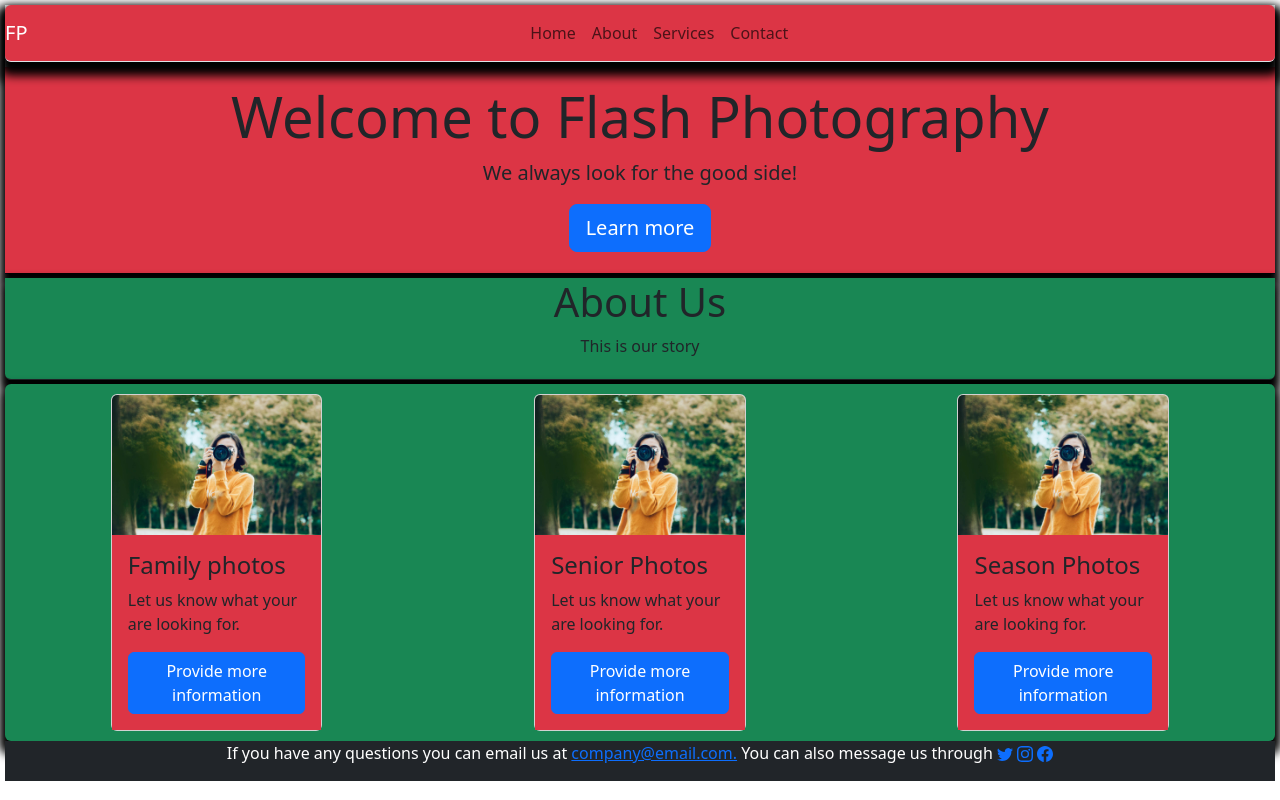
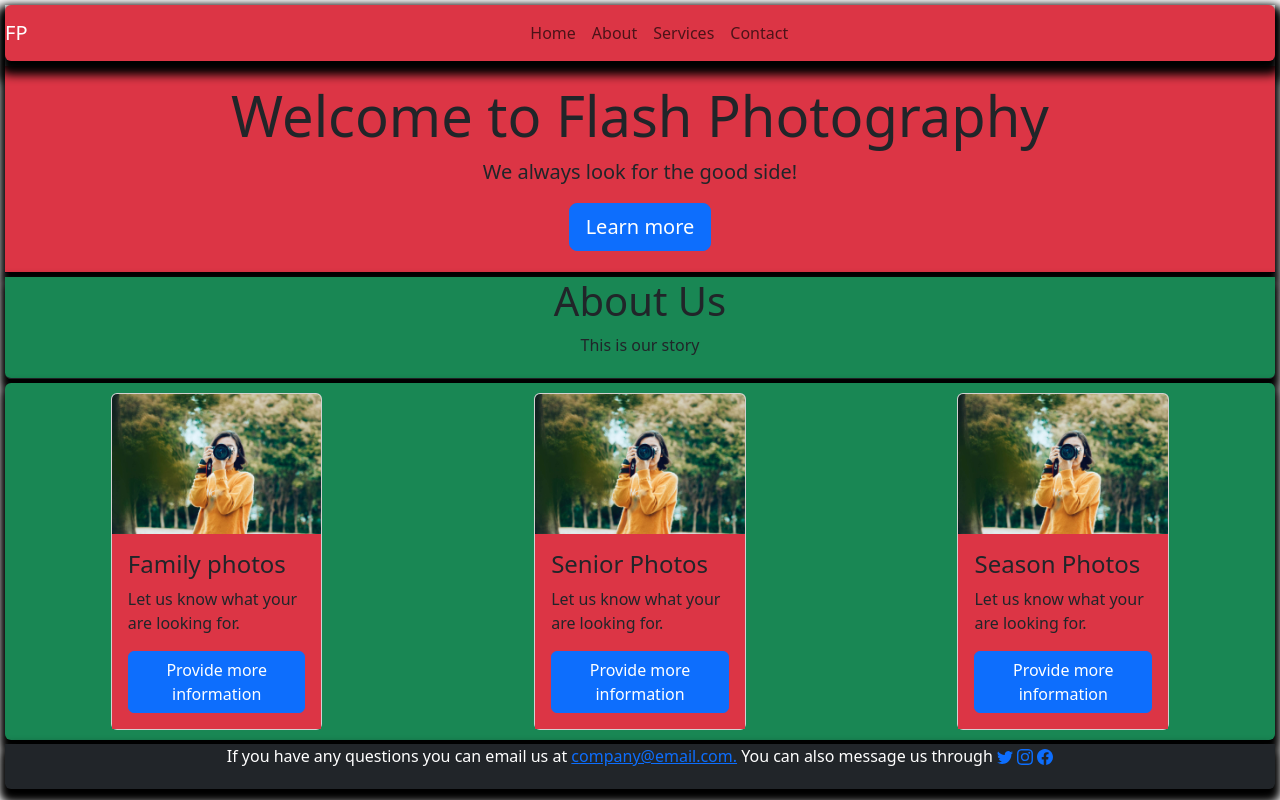
Before and after one commit to michaelmcc1/company-landing-page, a plain HTML site: page index.html in a window 1280 px wide. Drawn offline with nearby package versions, Linux system fonts and the light colour scheme; files whose address does not match are found by name.

Commit message:
updates footer and nav border style

```diff
--- a/index.html
+++ b/index.html
@@ -20,7 +20,7 @@
 
 <!-- adds a navbar with a collapseable nav bar -->
 <section class="navibar">
-<nav class="navbar navbar-expand-lg navbar-light bg-danger border-bottom rounded" >
+<nav class="navbar navbar-expand-lg navbar-light bg-danger  rounded" >
   <a class="navbar-brand text-white" href="#">FP</a>
   <button class="navbar-toggler" type="button" data-toggle="collapse" data-target="#navbarNav">
     <span class="navbar-toggler-icon"></span>
@@ -121,9 +121,9 @@
 
 
     <!-- footer section -->
-    <section class="contact" id="contact">
+    <section class="bg-dark rounded" id="contact">
       <footer>
-        <div class="container-fluid bg-dark text-white  ">
+        <div class="container-fluid bg-dark text-white mt-1 ">
           <div class="d-flex justify-content-center">
             <i class="fab fa-alipay"></i>
               <p>If you have any questions you can email us at <a href="mailto:company@email.com">company@email.com.</a> You can also message us through <a href="https://www.twitter.com/">
@@ -147,21 +147,6 @@
           </div>
         </div>
 
-<!--
-        <div>
-          <a href="#">Useless Link</a>
-          <ul>
-            <li>
-              <a href="#">Dropdown Link</a>
-              <ul>
-                <li><a href="#">Link 1</a></li>
-                <li><a href="#">Link 2</a></li>
-                <li><a href="#">Link 3</a></li>
-              </ul>
-            </li>
-          </ul>
-        </div> -->
-
       </footer>
     </section>
 
--- a/styles.css
+++ b/styles.css
@@ -15,7 +15,7 @@ a:hover{
     color: white;
 }
 
-.navibar, .hero, nav, #about, #services{
+.navibar, .hero, nav, #about, #services, #contact{
     box-shadow: 0px 8px 10px 6px #000000;
     padding-bottom: 5px;
 }
```
